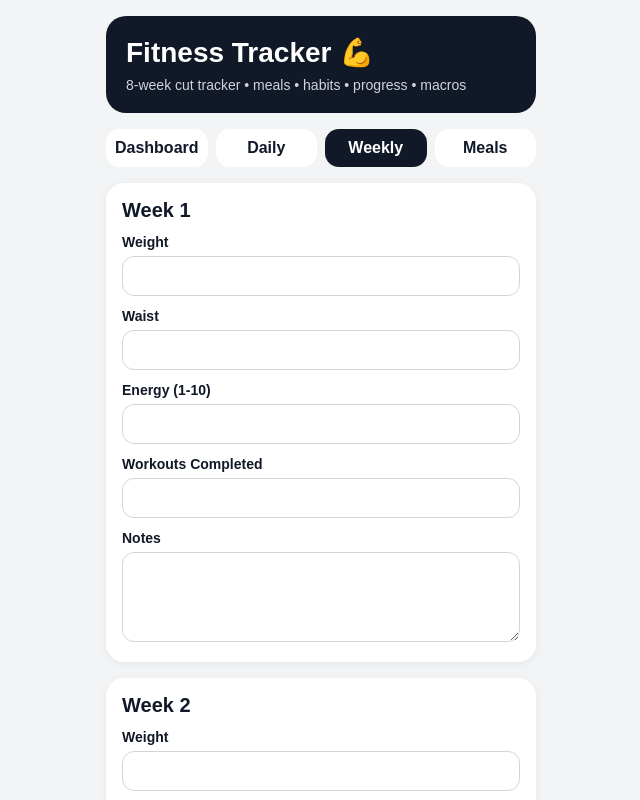
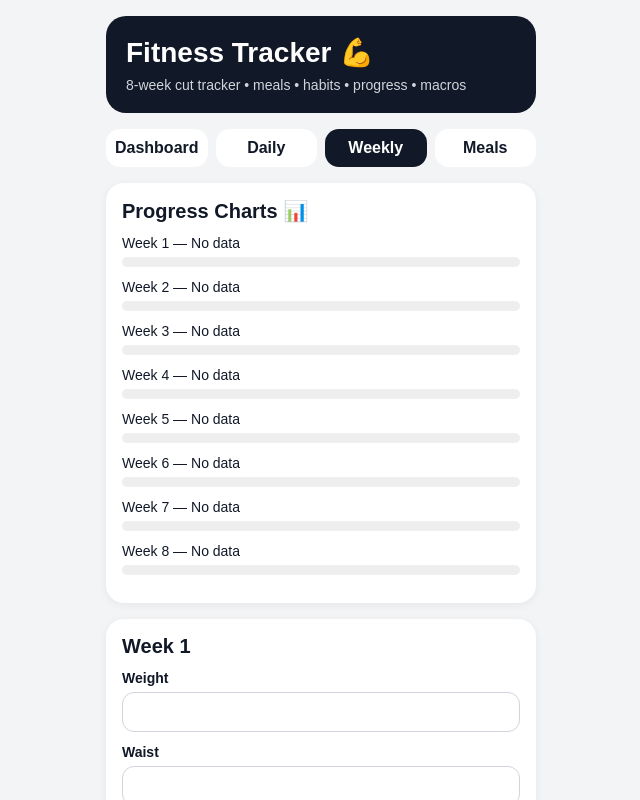
Before and after one commit to kfairfax7-web/Fitness-tracker, a React (Vite) app: page / in a window 1280 px wide. Both pictures are taken after a click on the button "Weekly". Shown: the top 800 px of the page, without its empty margins (319-959 px from the left). Built offline with nearby package versions, Linux system fonts and the light colour scheme.

Commit message:
Update App.jsx

```diff
--- a/src/App.jsx
+++ b/src/App.jsx
@@ -575,8 +575,51 @@ function App() {
             />
           </div>
         )}
+
         {tab === 'weekly' && (
           <>
+            <div style={styles.card}>
+              <h2 style={styles.h2}>Progress Charts 📊</h2>
+
+              {data.weekly.map((week, i) => {
+                const weight = Number(week.weight || 0)
+                const start = Number(data.profile.currentWeight || 260)
+                const goal = Number(data.profile.goalWeight || 205)
+
+                const totalLoss = start - goal
+                const currentLoss = start - weight
+                const percent =
+                  weight && totalLoss > 0
+                    ? Math.min(100, Math.max(0, (currentLoss / totalLoss) * 100))
+                    : 0
+
+                return (
+                  <div key={`chart-${i}`} style={{ marginBottom: 12 }}>
+                    <div style={{ fontSize: 14, marginBottom: 6 }}>
+                      Week {i + 1} — {weight ? `${weight} lb` : 'No data'}
+                    </div>
+
+                    <div
+                      style={{
+                        background: '#eee',
+                        borderRadius: 10,
+                        overflow: 'hidden',
+                        height: 10,
+                      }}
+                    >
+                      <div
+                        style={{
+                          width: `${percent}%`,
+                          background: '#4CAF50',
+                          height: '100%',
+                        }}
+                      />
+                    </div>
+                  </div>
+                )
+              })}
+            </div>
+
             {data.weekly.map((week, index) => (
               <div style={styles.card} key={week.week}>
                 <h2 style={styles.h2}>Week {week.week}</h2>
```
